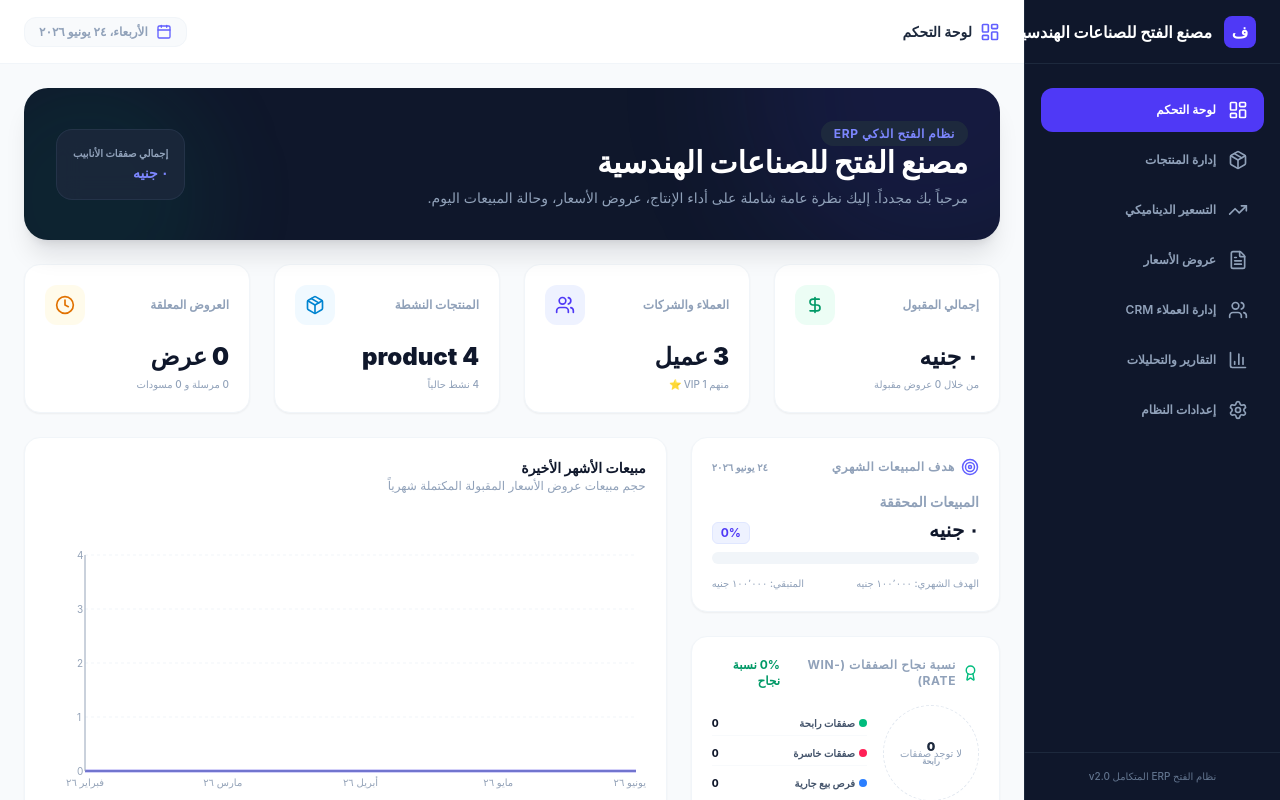
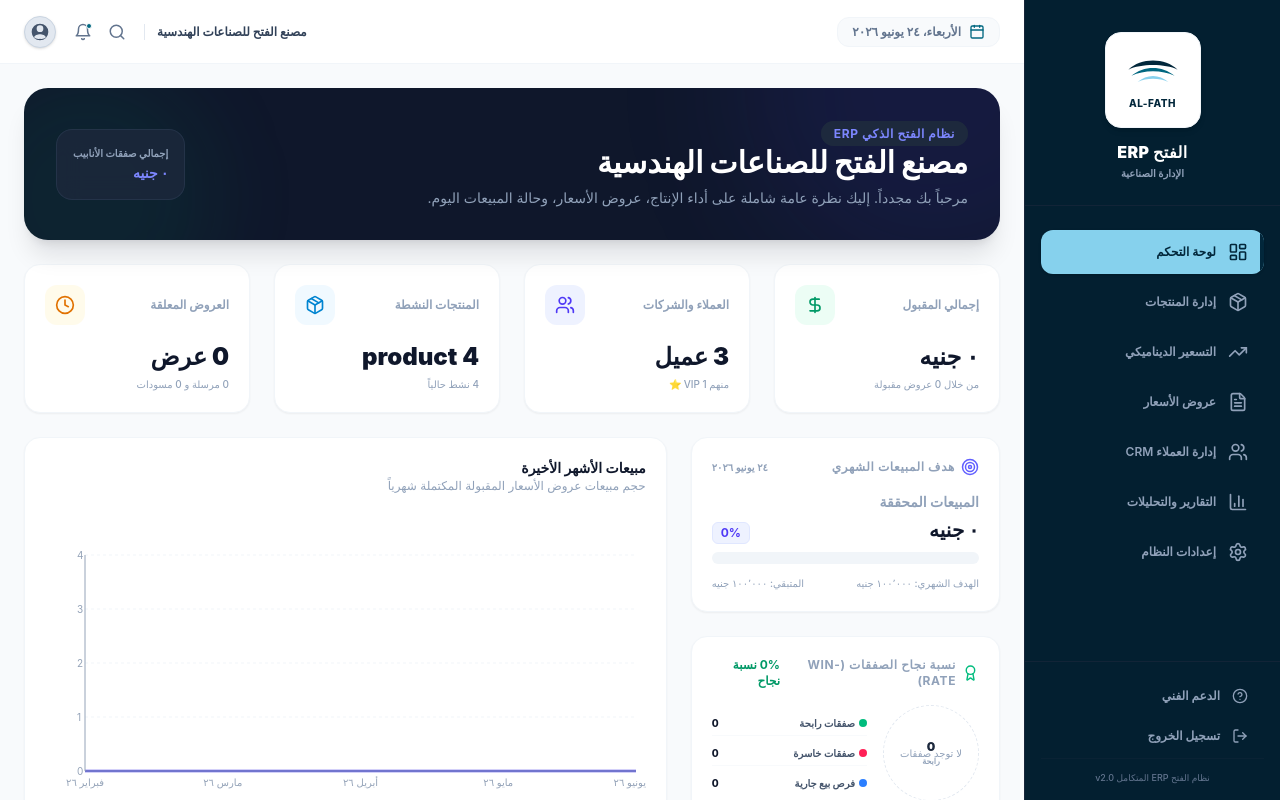
Before and after one commit to emada4403-debug/fatah-erp, a React (Vite) app: page / in a window 1280 px wide. Built offline with nearby package versions, Linux system fonts and the light colour scheme.

Commit message:
Fix product selection bugs and update sidebar layout style to match user design

```diff
--- a/src/App.jsx
+++ b/src/App.jsx
@@ -28,6 +28,31 @@ export default function App() {
   const [pinInput, setPinInput] = useState('');
   const [pendingTab, setPendingTab] = useState(null);
   const [pinError, setPinError] = useState(false);
+
+  // Synchronize React state with DB (localStorage)
+  const syncData = () => {
+    setProducts(DB.getAll('products'));
+    setMaterials(DB.getAll('raw_materials'));
+    setCategories(DB.getAll('categories'));
+    setQuotes(DB.getAll('quotes'));
+    setClients(DB.getAll('clients'));
+    setDeals(DB.getAll('deals'));
+    setPriceHistory(DB.getAll('price_history'));
+
+    const s = DB.getAll('settings')[0] || {
+      name: 'مصنع الفتح للصناعات المعدنية',
+      currency: 'جنيه'
+    };
+    setSettings(s);
+
+    // Check PIN session
+    if (s.adminPin) {
+      const sessionUnlocked = sessionStorage.getItem('fatah_erp_is_admin') === 'true';
+      setIsAdmin(sessionUnlocked);
+    } else {
+      setIsAdmin(true); // Unlocked if no pin is set
+    }
+  };
 
   // Initialize DB and state on first load
   useEffect(() => {
@@ -78,31 +103,6 @@ export default function App() {
     window.addEventListener('hashchange', handleHashChange);
     return () => window.removeEventListener('hashchange', handleHashChange);
   }, [activeTab]);
-
-  // Synchronize React state with DB (localStorage)
-  const syncData = () => {
-    setProducts(DB.getAll('products'));
-    setMaterials(DB.getAll('raw_materials'));
-    setCategories(DB.getAll('categories'));
-    setQuotes(DB.getAll('quotes'));
-    setClients(DB.getAll('clients'));
-    setDeals(DB.getAll('deals'));
-    setPriceHistory(DB.getAll('price_history'));
-
-    const s = DB.getAll('settings')[0] || {
-      name: 'مصنع الفتح للصناعات المعدنية',
-      currency: 'جنيه'
-    };
-    setSettings(s);
-
-    // Check PIN session
-    if (s.adminPin) {
-      const sessionUnlocked = sessionStorage.getItem('fatah_erp_is_admin') === 'true';
-      setIsAdmin(sessionUnlocked);
-    } else {
-      setIsAdmin(true); // Unlocked if no pin is set
-    }
-  };
 
   // Change tab helper
   const handleTabChange = (tabId) => {
--- a/src/components/Dashboard.jsx
+++ b/src/components/Dashboard.jsx
@@ -49,6 +49,7 @@ export default function Dashboard({
 }) {
 
   // Helpers
+  const todayStr = new Date().toISOString().split('T')[0];
   const formatCurrency = (val) => {
     return (val || 0).toLocaleString('ar-EG', { minimumFractionDigits: 0, maximumFractionDigits: 0 }) + ' ' + (settings.currency || 'جنيه');
   };
--- a/src/components/Layout.jsx
+++ b/src/components/Layout.jsx
@@ -10,7 +10,9 @@ import {
   Menu,
   X,
   Calendar,
-  Lock
+  Lock,
+  HelpCircle,
+  LogOut
 } from 'lucide-react';
 
 export default function Layout({
@@ -44,9 +46,6 @@ export default function Layout({
     return true;
   });
 
-  const activeItem = navItems.find(item => item.id === activeTab) || navItems[0];
-  const IconComponent = activeItem.icon;
-
   const getTodayArabicDate = () => {
     return new Date().toLocaleDateString('ar-EG', {
       weekday: 'long',
@@ -67,22 +66,28 @@ export default function Layout({
       )}
 
       {/* Sidebar */}
-      <aside className={`fixed top-0 bottom-0 right-0 z-50 w-64 bg-slate-900 text-slate-300 border-l border-slate-800 flex flex-col justify-between transform transition-transform duration-250 lg:translate-x-0 lg:static lg:h-screen ${
+      <aside className={`fixed top-0 bottom-0 right-0 z-50 w-64 bg-[#031f30] text-slate-300 border-l border-slate-800/80 flex flex-col justify-between transform transition-transform duration-250 lg:translate-x-0 lg:static lg:h-screen ${
         isSidebarOpen ? 'translate-x-0' : 'translate-x-full'
       }`}>
         <div className="flex flex-col flex-grow">
-          {/* Sidebar Header (Logo) */}
-          <div className="h-16 flex items-center justify-between px-6 border-b border-slate-800">
-            <div className="flex items-center gap-3">
-              <div className="w-8 h-8 rounded-lg bg-indigo-600 flex items-center justify-center font-black text-white text-base">ف</div>
-              <span className="font-extrabold text-white text-base truncate">{settings.name || 'مصنع الفتح'}</span>
-            </div>
+          {/* Sidebar Header (Logo Card) */}
+          <div className="flex flex-col items-center pt-8 pb-6 border-b border-slate-800/60 px-6 relative">
             <button
               onClick={() => setIsSidebarOpen(false)}
-              className="lg:hidden p-1 rounded-lg text-slate-400 hover:text-white hover:bg-slate-800 transition-colors"
+              className="lg:hidden absolute top-4 left-4 p-1 rounded-lg text-slate-400 hover:text-white hover:bg-slate-800 transition-colors"
             >
               <X className="w-5 h-5" />
             </button>
+            <div className="bg-white rounded-2xl p-3 flex flex-col items-center justify-center shadow-md w-24 h-24 mb-3 border border-slate-100">
+              <svg viewBox="0 0 100 65" className="w-16 h-10" fill="none" xmlns="http://www.w3.org/2000/svg">
+                <path d="M10,32 C30,12 70,12 90,32 C70,22 30,22 10,32 Z" fill="#02273b" />
+                <path d="M15,42 C35,25 65,25 85,42 C65,32 35,32 15,42 Z" fill="#006780" />
+                <path d="M25,52 C40,39 60,39 75,52 C60,45 40,45 25,52 Z" fill="#86d1ed" />
+              </svg>
+              <span className="font-extrabold text-[10px] tracking-wider text-[#02273b] mt-1.5 font-sans">AL-FATH</span>
+            </div>
+            <h1 className="font-black text-white text-base tracking-wide">الفتح ERP</h1>
+            <p className="text-[10px] font-bold text-slate-400 mt-0.5">الإدارة الصناعية</p>
           </div>
 
           {/* Nav Items */}
@@ -98,14 +103,15 @@ export default function Layout({
                     onTabChange(item.id);
                     setIsSidebarOpen(false);
                   }}
-                  className={`w-full flex items-center gap-3 px-4 py-3 rounded-xl text-xs font-semibold transition-all duration-150 ${
+                  className={`w-full flex items-center gap-3 px-4 py-3 rounded-xl text-xs font-semibold transition-all duration-155 relative overflow-hidden ${
                     isActive
-                      ? 'bg-indigo-600 text-white font-bold'
-                      : 'hover:bg-slate-800 text-slate-400 hover:text-slate-200'
+                      ? 'bg-[#86d1ed] text-[#02273b] font-extrabold shadow-sm'
+                      : 'hover:bg-slate-800/40 text-slate-400 hover:text-slate-200'
                   }`}
                 >
-                  <ItemIcon className={`w-5 h-5 ${isActive ? 'text-white' : 'text-slate-400'}`} />
+                  <ItemIcon className={`w-5 h-5 ${isActive ? 'text-[#02273b]' : 'text-slate-400'}`} />
                   <span>{item.label}</span>
+                  {isActive && <div className="absolute right-0 top-0 bottom-0 w-1 bg-[#02273b]" />}
                 </button>
               );
             })}
@@ -113,8 +119,18 @@ export default function Layout({
         </div>
 
         {/* Sidebar Footer */}
-        <div className="p-4 border-t border-slate-800 text-center text-[10px] text-slate-500 font-medium">
-          نظام الفتح ERP المتكامل v2.0
+        <div className="p-4 border-t border-slate-800/60 space-y-1">
+          <button className="w-full flex items-center gap-3 px-4 py-2.5 rounded-xl text-xs font-semibold text-slate-400 hover:text-white hover:bg-slate-800/40 transition-all cursor-pointer">
+            <HelpCircle className="w-4 h-4 text-slate-400" />
+            <span>الدعم الفني</span>
+          </button>
+          <button className="w-full flex items-center gap-3 px-4 py-2.5 rounded-xl text-xs font-semibold text-slate-400 hover:text-rose-400 hover:bg-rose-950/20 transition-all cursor-pointer">
+            <LogOut className="w-4 h-4 text-slate-400" />
+            <span>تسجيل الخروج</span>
+          </button>
+          <div className="pt-3 text-center text-[9px] text-slate-500 font-medium border-t border-slate-800/30">
+            نظام الفتح ERP المتكامل v2.0
+          </div>
         </div>
       </aside>
 
@@ -122,6 +138,7 @@ export default function Layout({
       <div className="flex-1 flex flex-col min-w-0 h-screen overflow-hidden">
         {/* Topbar */}
         <header className="h-16 bg-white border-b border-slate-100 flex items-center justify-between px-6 flex-shrink-0">
+          {/* RTL right: Menu & Date widget & Admin status */}
           <div className="flex items-center gap-3">
             <button
               onClick={() => setIsSidebarOpen(true)}
@@ -129,39 +146,59 @@ export default function Layout({
             >
               <Menu className="w-5 h-5" />
             </button>
-            <div className="hidden sm:flex items-center gap-2 text-slate-800 font-bold text-sm">
-              <IconComponent className="w-5 h-5 text-indigo-500" />
-              <span>{activeItem.label}</span>
+            <div className="flex items-center gap-2 text-xs font-semibold text-slate-500 bg-slate-50 border border-slate-100 px-3.5 py-1.5 rounded-xl">
+              <Calendar className="w-4 h-4 text-[#006780]" />
+              <span>{getTodayArabicDate()}</span>
             </div>
-          </div>
-
-          {/* Admin Lock / Date Widget */}
-          <div className="flex items-center gap-2">
             {hasPin && (
               isAdmin ? (
                 <button
                   onClick={onLock}
-                  className="flex items-center gap-1.5 px-3.5 py-1.5 rounded-xl border border-rose-200 bg-rose-50 hover:bg-rose-100 text-rose-700 text-xs font-bold transition-all cursor-pointer"
+                  className="flex items-center gap-1.5 px-3 py-1 rounded-xl border border-rose-200 bg-rose-50 hover:bg-rose-100 text-rose-700 text-[10px] font-bold transition-all cursor-pointer"
                   title="خروج الإدارة وتأمين الحسابات"
                 >
-                  <Lock className="w-3.5 h-3.5" />
-                  <span className="hidden sm:inline">قفل لوحة الإدارة</span>
+                  <Lock className="w-3 h-3" />
+                  <span>قفل الإدارة</span>
                 </button>
               ) : (
                 <button
                   onClick={onUnlock}
-                  className="flex items-center gap-1.5 px-3.5 py-1.5 rounded-xl border border-indigo-200 bg-indigo-50 hover:bg-indigo-100 text-indigo-700 text-xs font-bold transition-all cursor-pointer animate-pulse"
+                  className="flex items-center gap-1.5 px-3 py-1 rounded-xl border border-indigo-200 bg-indigo-50 hover:bg-indigo-100 text-indigo-700 text-[10px] font-bold transition-all cursor-pointer animate-pulse"
                   title="تسجيل دخول المدير ورؤية التكاليف"
                 >
-                  <Lock className="w-3.5 h-3.5" />
+                  <Lock className="w-3 h-3" />
                   <span>دخول الإدارة</span>
                 </button>
               )
             )}
+          </div>
 
-            <div className="flex items-center gap-2 text-xs font-semibold text-slate-400 bg-slate-50 border border-slate-100 px-3.5 py-1.5 rounded-xl">
-              <Calendar className="w-4 h-4 text-indigo-500" />
-              <span>{getTodayArabicDate()}</span>
+          {/* RTL left: Company Title & icons & profile avatar */}
+          <div className="flex items-center gap-3">
+            <span className="text-xs font-bold text-slate-700 hidden sm:inline">مصنع الفتح للصناعات الهندسية</span>
+
+            <div className="h-4 w-px bg-slate-200 hidden sm:block"></div>
+
+            <div className="flex items-center gap-1">
+              <button className="p-1.5 hover:bg-slate-100 rounded-lg text-slate-500 relative cursor-pointer" title="البحث">
+                <svg viewBox="0 0 24 24" className="w-4.5 h-4.5" fill="none" stroke="currentColor" strokeWidth="2" strokeLinecap="round" strokeLinejoin="round">
+                  <circle cx="11" cy="11" r="8"></circle>
+                  <line x1="21" y1="21" x2="16.65" y2="16.65"></line>
+                </svg>
+              </button>
+              <button className="p-1.5 hover:bg-slate-100 rounded-lg text-slate-500 relative cursor-pointer" title="الإشعارات">
+                <span className="absolute top-1.5 right-1.5 w-1.5 h-1.5 bg-[#006780] rounded-full border border-white"></span>
+                <svg viewBox="0 0 24 24" className="w-4.5 h-4.5" fill="none" stroke="currentColor" strokeWidth="2" strokeLinecap="round" strokeLinejoin="round">
+                  <path d="M18 8A6 6 0 0 0 6 8c0 7-3 9-3 9h18s-3-2-3-9"></path>
+                  <path d="M13.73 21a2 2 0 0 1-3.46 0"></path>
+                </svg>
+              </button>
+            </div>
+
+            <div className="w-8 h-8 rounded-full bg-slate-200 overflow-hidden border border-slate-300 shadow-sm flex items-center justify-center">
+              <svg viewBox="0 0 24 24" className="w-5 h-5 text-slate-600" fill="currentColor">
+                <path d="M12,2A10,10 0 0,0 2,12A10,10 0 0,0 12,22A10,10 0 0,0 22,12A10,10 0 0,0 12,2M12,4A4,4 0 0,1 16,8A4,4 0 0,1 12,12A4,4 0 0,1 8,8A4,4 0 0,1 12,4M12,14.6C14.7,14.6 18.8,15.9 19,18.6A8.5,8.5 0 0,1 12,20A8.5,8.5 0 0,1 5,18.6C5.2,15.9 9.3,14.6 12,14.6Z"/>
+              </svg>
             </div>
           </div>
         </header>
--- a/src/components/Pricing.jsx
+++ b/src/components/Pricing.jsx
@@ -1,7 +1,8 @@
 import React, { useState } from 'react';
 import {
   Plus, Search, Calendar, History, TrendingUp, TrendingDown,
-  ArrowLeftRight, Trash2, Edit3, X, Percent, Check, Upload, Image, ShieldCheck
+  ArrowLeftRight, Trash2, Edit3, X, Percent, Check, Upload, Image, ShieldCheck,
+  Package
 } from 'lucide-react';
 import { DB } from '../db/db.js';
 import { CostEngine } from '../db/costEngine.js';
--- a/src/components/Quotes.jsx
+++ b/src/components/Quotes.jsx
@@ -251,12 +251,11 @@ export default function Quotes({ quotes, clients, products, settings, onUpdate }
 
   // ── Live totals ───────────────────────────────────────────────────────────────
   const liveTotals = (() => {
-    let sub=0;
     const items = formItems.map(it => {
       const s=(it.qty||0)*(it.unitPrice||0), d=s*((it.discountPct||0)/100), t=s-d;
-      sub+=t;
       return {...it,subtotal:s,discountAmt:d,total:t};
     });
+    const sub = items.reduce((acc, it) => acc + (it.total || 0), 0);
     const disc=sub*((parseFloat(formDiscountPct)||0)/100);
     const after=sub-disc;
     const tax=after*((parseFloat(formTaxPct)||0)/100);
@@ -685,7 +684,7 @@ export default function Quotes({ quotes, clients, products, settings, onUpdate }
                         <div>
                           <p className="text-[10px] font-semibold text-slate-400 uppercase tracking-wider mb-2">اضغط لإضافة / حذف:</p>
                           <div className="grid grid-cols-3 sm:grid-cols-4 gap-2 max-h-44 overflow-y-auto pr-1">
-                            {products.filter(p=>p.active!==false).map(prod=>{
+                            {products.filter(p=>p.active!==false && p.categoryId !== 'cat_galvanized' && p.categoryId !== 'cat_black').map(prod=>{
                               const added=formAccessories.some(a=>a.productId===prod.id);
                               return <button key={prod.id} type="button" onClick={()=>added?handleRemoveAccessory(prod.id):handleAddAccessory(prod)}
                                 className={`flex flex-col items-center gap-1.5 p-2 rounded-lg border text-center text-xs transition-all ${added?'border-[#006780] bg-[#006780]/5 text-[#02273b] font-bold':'border-slate-200 hover:border-slate-300 text-slate-600'}`}>
```
